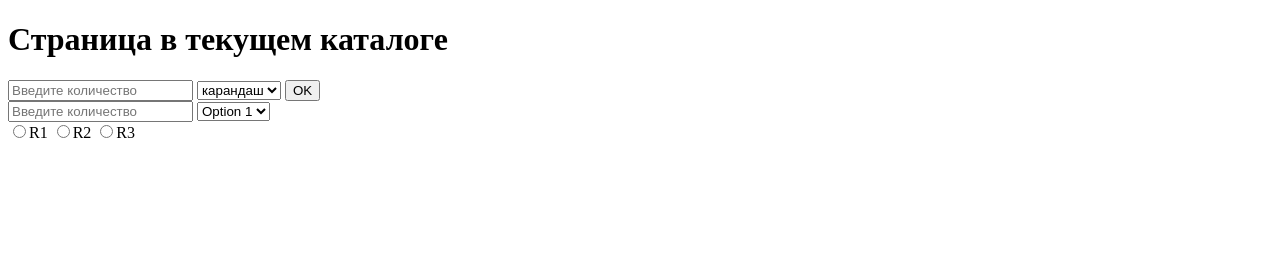
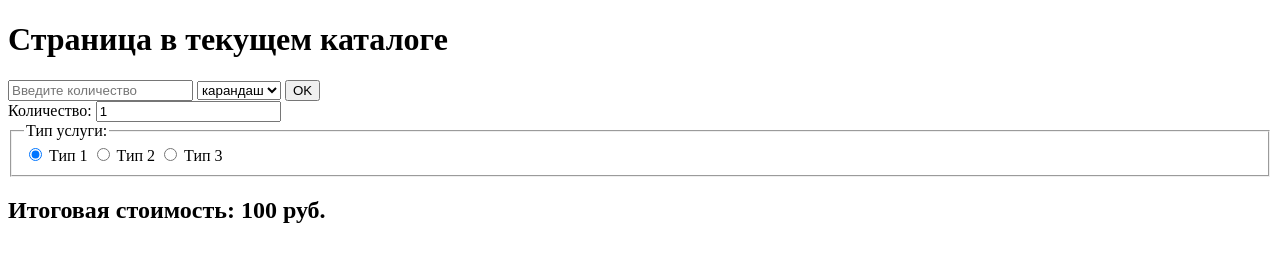
Before and after one commit to Torus211/Torus211, a plain HTML site: page index2.html in a window 1280 px wide. Drawn offline with Linux system fonts and the light colour scheme.

Commit message:
Add files via upload

```diff
--- a/JS.js
+++ b/JS.js
@@ -13,5 +13,59 @@ function click1() {
       }
    }
    else errorMessage.textContent = "Пожалуйста, введите корректное количество больше нуля.";
+
    return false;
 }
+
+document.addEventListener('DOMContentLoaded', () => {
+   const quantityInput = document.getElementById('quantity');
+   const serviceTypeInputs = document.querySelectorAll('input[name="serviceType"]');
+   const optionsContainer = document.getElementById('optionsContainer');
+   const optionsSelect = document.getElementById('options');
+   const checkboxContainer = document.getElementById('checkboxContainer');
+   const propertyCheckbox = document.getElementById('property');
+   const totalCostDisplay = document.getElementById('totalCost');
+
+   const prices = {
+       type1: 100,
+       type2: 200,
+       type3: 300
+   };
+
+   function updateUI() {
+       const selectedType = document.querySelector('input[name="serviceType"]:checked').value;
+
+       if (selectedType === 'type1') {
+           optionsContainer.style.display = 'none';
+           checkboxContainer.style.display = 'none';
+       } else if (selectedType === 'type2') {
+           optionsContainer.style.display = 'block';
+           checkboxContainer.style.display = 'none';
+       } else if (selectedType === 'type3') {
+           optionsContainer.style.display = 'none';
+           checkboxContainer.style.display = 'block';
+       }
+
+       calculateTotal();
+   }
+
+   function calculateTotal() {
+       const quantity = parseInt(quantityInput.value);
+       const selectedType = document.querySelector('input[name="serviceType"]:checked').value;
+
+       let basePrice = prices[selectedType];
+       let optionPrice = optionsSelect.value === 'option1' ? 50 : optionsSelect.value === 'option2' ? 100 : 0;
+       let propertyPrice = propertyCheckbox.checked ? 30 : 0;
+
+       const totalPrice = (basePrice + optionPrice + propertyPrice) * quantity;
+       totalCostDisplay.textContent = totalPrice;
+   }
+
+   quantityInput.addEventListener('input', calculateTotal);
+   serviceTypeInputs.forEach(input => input.addEventListener('change', updateUI));
+   optionsSelect.addEventListener('change', calculateTotal);
+   propertyCheckbox.addEventListener('change', calculateTotal);
+
+   // Инициализация UI
+   updateUI();
+});
--- a/index2.html
+++ b/index2.html
@@ -1,4 +1,3 @@
-
 <!DOCTYPE html>
 <html lang="ru">
 
@@ -19,9 +18,7 @@
 
     <div id="result"></div>
     <form>
-            <input name="field1" type="text"
-            pattern="^[1-9][0-9]*$"
-            placeholder="Введите количество">
+        <input name="field1" type="text" pattern="^[1-9][0-9]*$" placeholder="Введите количество">
         <select name="select1">
             <option value="v1">карандаш</option>
             <option value="v2">ручка</option>
@@ -32,27 +29,36 @@
 
 
 
-    <div id="result2">
-        <form>
-            <input name="field2" type="text"
-            pattern="^[1-9][0-9]*$"
-            placeholder="Введите количество">
-            <form>
-                <select name="myselect">
-                <option value="1">Option 1</option>
-                <option value="2">Option 2</option>
-                <option value="3">Option 3</option>
+    <div id="result2"></div>
+    <form id="calculator">
+        <label for="quantity">Количество:</label>
+        <input type="number" id="quantity" value="1" min="1">
+
+        <fieldset>
+            <legend>Тип услуги:</legend>
+            <label><input type="radio" name="serviceType" value="type1" checked> Тип 1</label>
+            <label><input type="radio" name="serviceType" value="type2"> Тип 2</label>
+            <label><input type="radio" name="serviceType" value="type3"> Тип 3</label>
+        </fieldset>
+
+        <div id="optionsContainer" style="display: none;">
+            <label for="options">Выберите опцию:</label>
+            <select id="options">
+                <option value="">-- Выберите опцию --</option>
+                <option value="option1">Опция 1</option>
+                <option value="option2">Опция 2</option>
             </select>
-
-                <div class="myradios" id="myradios">
-                <label><input type="radio" name="myradio" value="r1">R1</label>
-                <label><input type="radio" name="myradio" value="r2">R2</label>
-                <label><input type="radio" name="myradio" value="r3">R3</label>
         </div>
 
+        <div id="checkboxContainer" style="display: none;">
+            <label><input type="checkbox" id="property"> Свойство товара</label>
+        </div>
+
+        <h2>Итоговая стоимость: <span id="totalCost">0</span> руб.</h2>
     </form>
-        </form>
-    </div>
+
+
+    <script src="JS.js"></script>
 </body>
 
 
```
Also changed, not shown: catalogs/index4.html (+0 -18 lines). Lines whose indentation alone changed are shown as unchanged.
